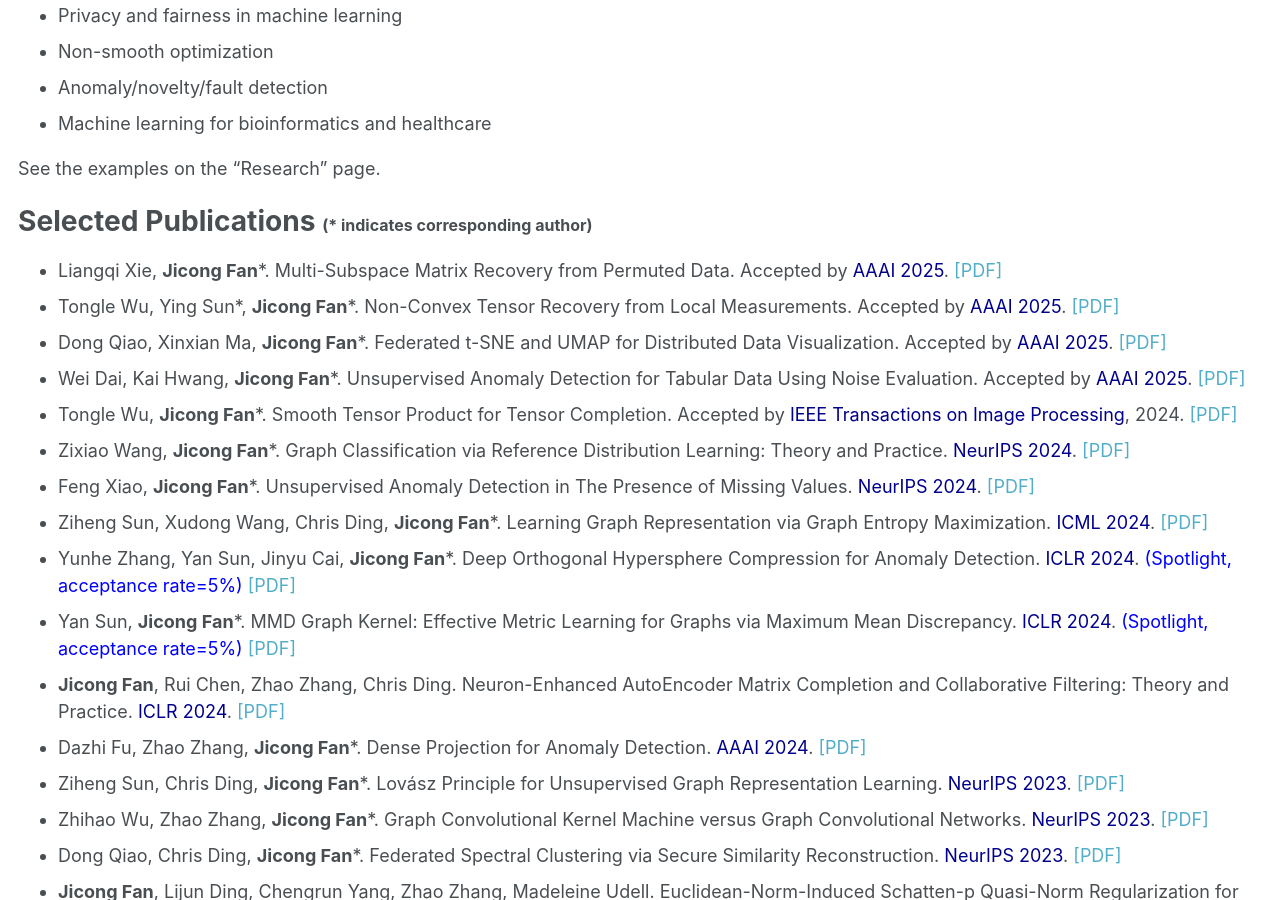
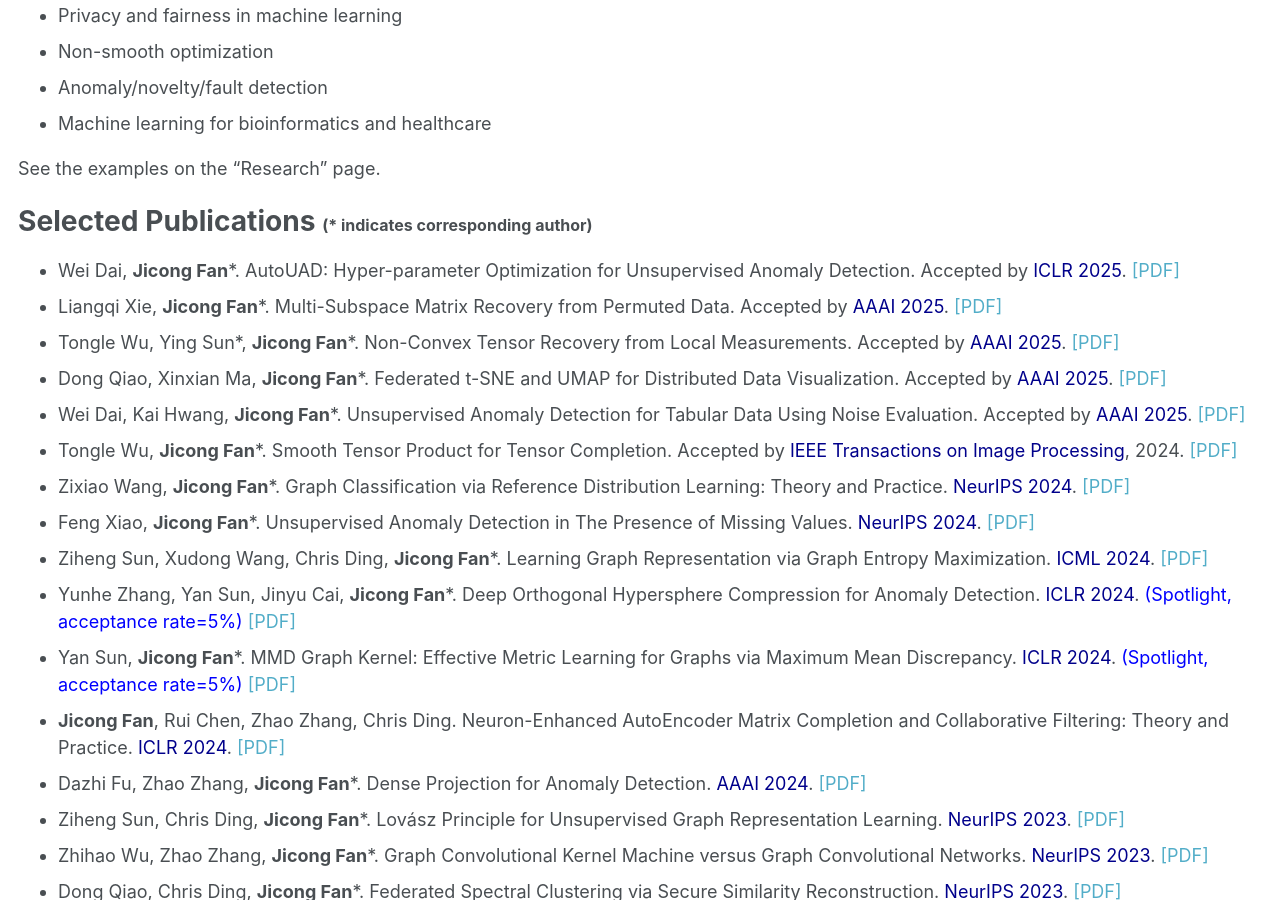
Before and after one commit to jicongfan/jicongfan.github.io, a Jekyll site: the page built from _pages/about.md, in a window 1280 px wide and 900 px high, scrolled down 1320 px. Built offline with Jekyll 4.4.1, drawn with Linux system fonts in a browser that asks for light colours.

Commit message:
Update about.md

```diff
--- a/_pages/about.md
+++ b/_pages/about.md
@@ -43,7 +43,7 @@
 
 Selected Publications <font size=3>(* indicates corresponding author)</font>
 ======
-
+* Wei Dai, <strong>Jicong Fan</strong>*. AutoUAD: Hyper-parameter Optimization for Unsupervised Anomaly Detection. Accepted by <font color=DarkBlue>ICLR 2025</font>. <a href="https://openreview.net/pdf?id=ErQPdaD5wJ">[PDF]</a>
 * Liangqi Xie, <strong>Jicong Fan</strong>*. Multi-Subspace Matrix Recovery from Permuted Data. Accepted by <font color=DarkBlue>AAAI 2025</font>. <a href="https://arxiv.org/pdf/2412.12931">[PDF]</a>
 * Tongle Wu, Ying Sun\*, <strong>Jicong Fan</strong>\*. Non-Convex Tensor Recovery from Local Measurements. Accepted by <font color=DarkBlue>AAAI 2025</font>. <a href="https://arxiv.org/pdf/2412.17281">[PDF]</a>
 * Dong Qiao, Xinxian Ma, <strong>Jicong Fan</strong>*. Federated t-SNE and UMAP for Distributed Data Visualization. Accepted by <font color=DarkBlue>AAAI 2025</font>. <a href="https://arxiv.org/pdf/2412.13495">[PDF]</a>
```
